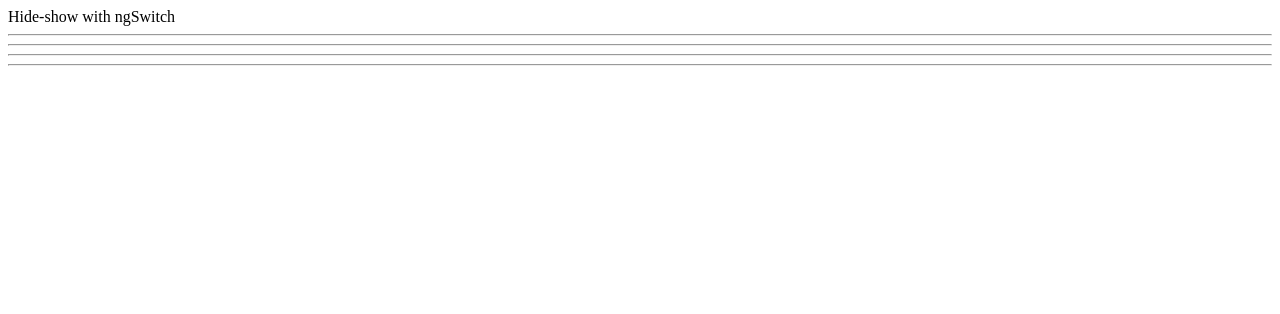
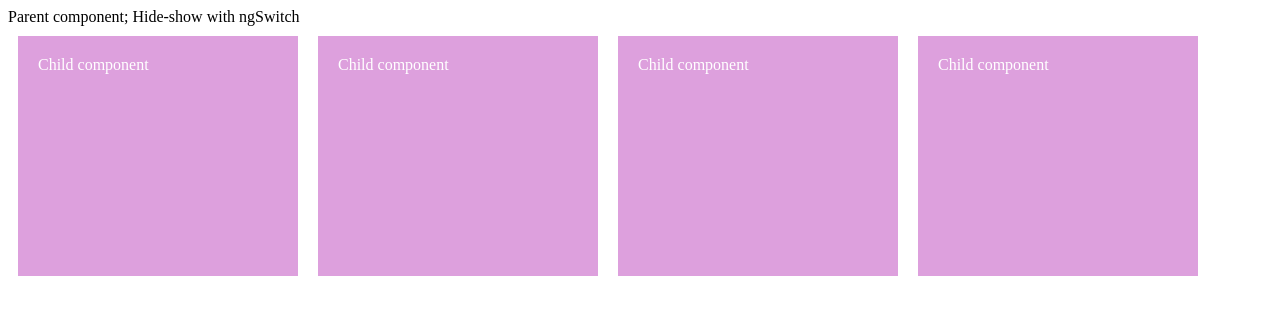
Before and after one commit to ImsirovicAjdin/angular-ayfzy2, an Angular app: page / in a window 1280 px wide. Shown: the top 314 px of the page. Built offline with nearby package versions, Linux system fonts and the light colour scheme.

Commit message:
Add a div to be repeated (inside AppChildComponent's template)

```diff
--- a/src/app/app.component.ts
+++ b/src/app/app.component.ts
@@ -3,7 +3,7 @@ import { Component } from '@angular/core';
 @Component({
   selector: 'my-app',
   template: `
-    <div>Hide-show with ngSwitch</div>
+    <div>Parent component; Hide-show with ngSwitch</div>
     <app-child *ngFor="let vehicle of vehicles" [car]="vehicle"></app-child>
   `
 })
--- a/src/app/appchild/app-child.component.ts
+++ b/src/app/appchild/app-child.component.ts
@@ -3,7 +3,9 @@ import { Component, Input, OnInit } from '@angular/core';
 @Component({
   selector: 'app-child',
   template: `
-    <hr>
+    <div style="display: inline-block; overflow: auto; height: 200px; width: 240px; background: plum; color: white; margin: 10px; padding: 20px;">
+      Child component
+    </div>
   `
 })
 export class AppChildComponent {
```
